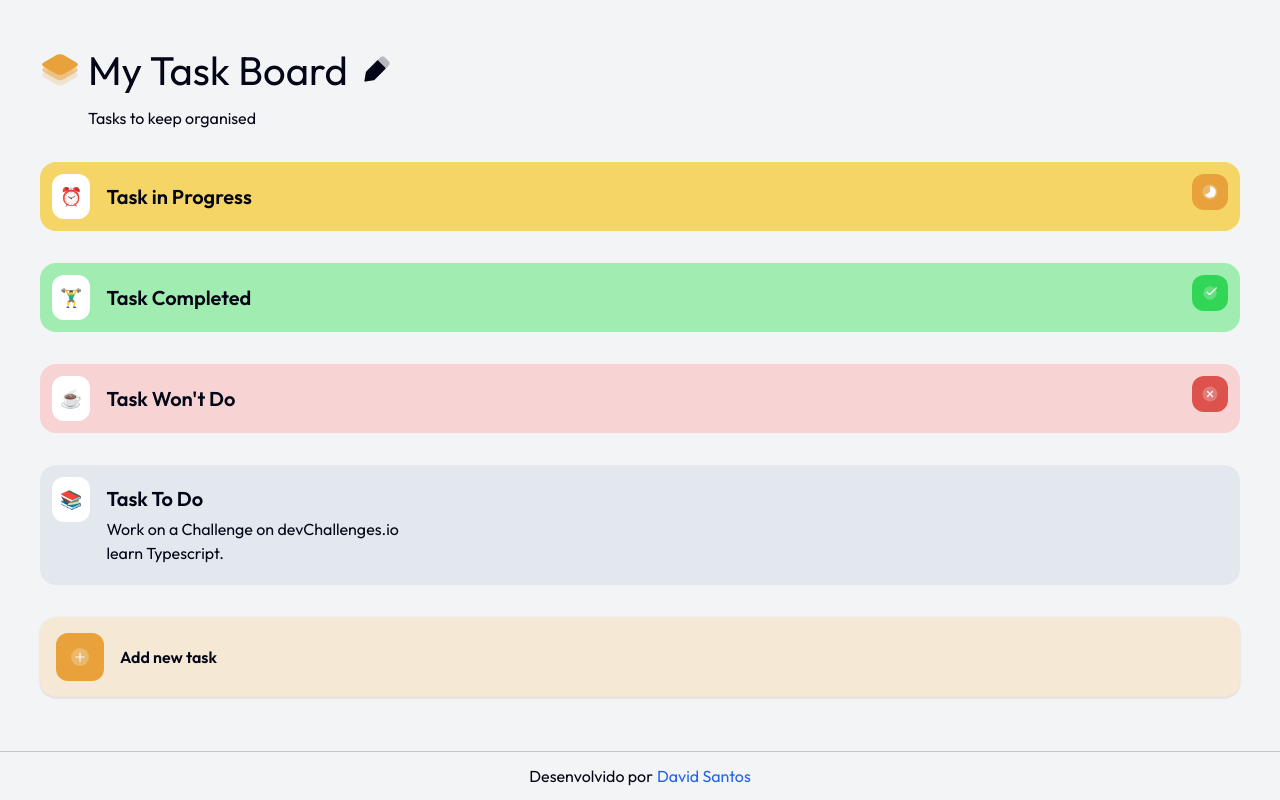
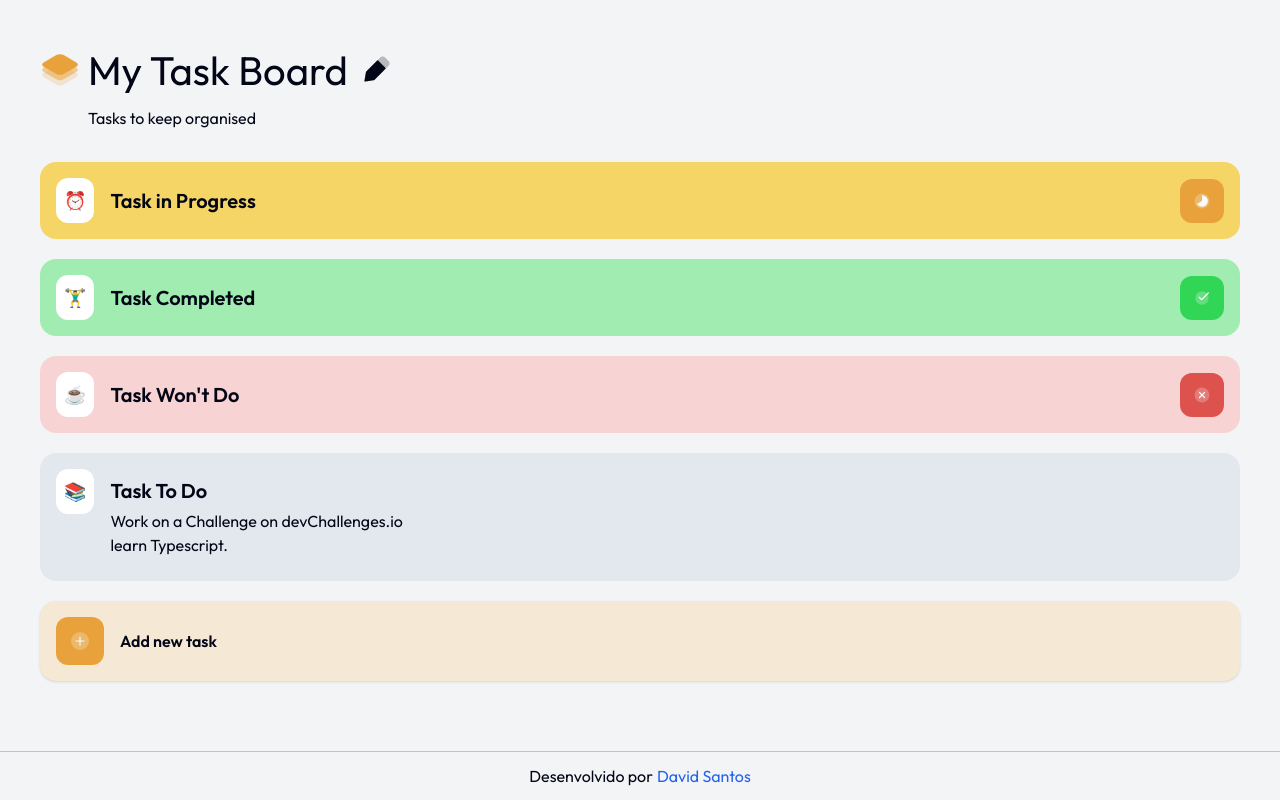
Before and after one commit to DavidSntdev/tarefas-hub, a Next.js app: page / in a window 1280 px wide. Built offline with nearby package versions, Linux system fonts and the light colour scheme.

Commit message:
ajustando style

```diff
--- a/app/components/conteudo/conteudo.tsx
+++ b/app/components/conteudo/conteudo.tsx
@@ -7,8 +7,10 @@ export default function Conteudo() {
   return (
     <ConteudoLayout className="p-10 flex flex-col gap-8">
       <Header />
-      <Tasks />
-      <AddNewTask />
+      <div className="flex flex-col gap-5">
+        <Tasks />
+        <AddNewTask />
+      </div>
     </ConteudoLayout>
   );
 }
--- a/app/components/conteudo/tasksContent/buttonstask/taskButton.tsx
+++ b/app/components/conteudo/tasksContent/buttonstask/taskButton.tsx
@@ -39,7 +39,7 @@ export default function TaskButton(props: TaskButtonProps) {
 
   return (
     <button
-      className={`w-full rounded-2xl items-start p-3 ${bgCor} ${bgHover} justify-between text-base text-[#030616]  flex`}
+      className={`w-full rounded-2xl items-start p-4 ${bgCor} ${bgHover} justify-between text-base text-[#030616] flex items-center`}
     >
       <div className={`flex ${modoDiv} gap-4 font-semibold text-xl `}>
         <div className="bg-white p-2 rounded-xl hover:bg-white/90">
@@ -55,7 +55,7 @@ export default function TaskButton(props: TaskButtonProps) {
         </div>
       </div>
       {icone && (
-        <div className={`${bgIcone} ${hoverIcone} p-2 rounded-xl `}>
+        <div className={`${bgIcone} ${hoverIcone} p-3 rounded-xl `}>
           <Image src={icone} alt={props.tipo} width={20} height={20} />
         </div>
       )}
```
